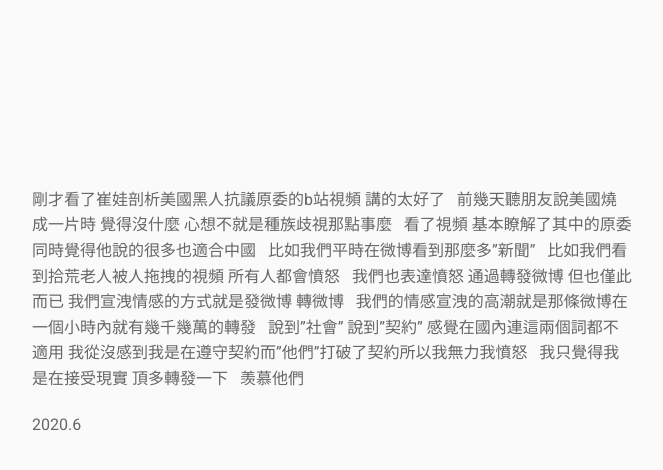
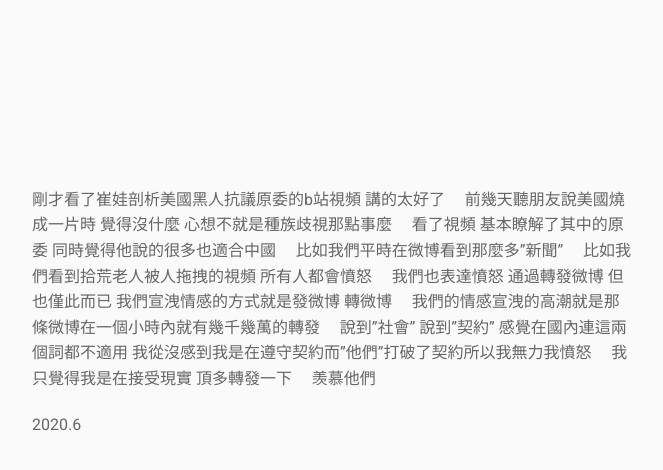
Before and after one commit to shjshldygw/littlepodcast, a Jekyll site: the page built from _posts/2020-06-04-1崔娃的視頻.md, in a window 1280 px wide. Shown: the top 470 px of the page, without its empty margins (308-971 px from the left). Built offline with Jekyll 4.4.1, drawn with Linux system fonts in a browser that asks for light colours.

Commit message:
committed by cx

```diff
--- a/_posts/2020-06-04-1崔娃的視頻.md
+++ b/_posts/2020-06-04-1崔娃的視頻.md
@@ -11,21 +11,30 @@ title: "剛才看了崔娃剖析美國黑人抗議原委的b站視頻"
 
 剛才看了崔娃剖析美國黑人抗議原委的b站視頻 講的太好了
 &nbsp;
+&nbsp;
 前幾天聽朋友說美國燒成一片時 覺得沒什麼 心想不就是種族歧視那點事麼
+&nbsp;
 &nbsp;
 看了視頻 基本瞭解了其中的原委 同時覺得他說的很多也適合中國
 &nbsp;
+&nbsp;
 比如我們平時在微博看到那麼多"新聞"
+&nbsp;
 &nbsp;
 比如我們看到拾荒老人被人拖拽的視頻 所有人都會憤怒
 &nbsp;
+&nbsp;
 我們也表達憤怒 通過轉發微博 但也僅此而已 我們宣洩情感的方式就是發微博 轉微博
+&nbsp;
 &nbsp;
 我們的情感宣洩的高潮就是那條微博在一個小時內就有幾千幾萬的轉發
 &nbsp;
+&nbsp;
 說到"社會" 說到"契約" 感覺在國內連這兩個詞都不適用 我從沒感到我是在遵守契約而"他們"打破了契約所以我無力我憤怒
 &nbsp;
+&nbsp;
 我只覺得我是在接受現實 頂多轉發一下
+&nbsp;
 &nbsp;
 羡慕他們
 
```
Also changed, not shown: _posts/2020-06-06-人格缺陷.md (+2 -0 lines).
